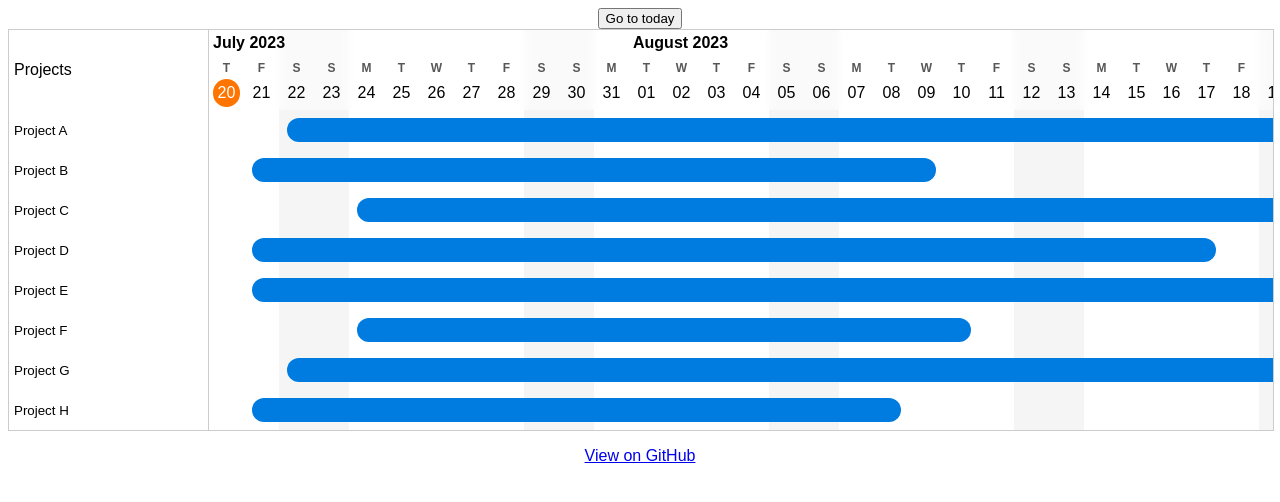
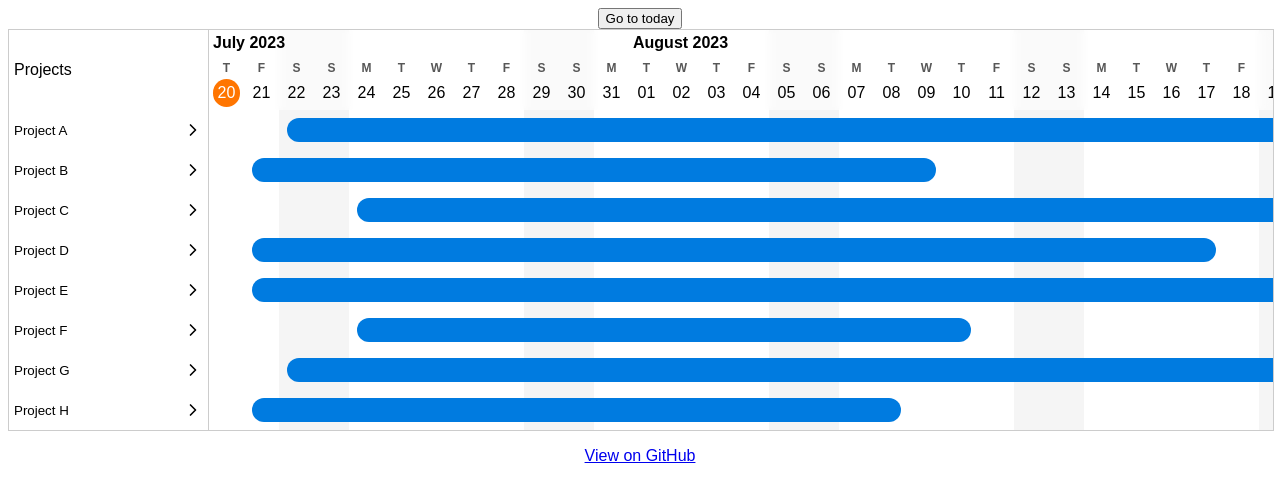
Before and after one commit to tjFogarty/vue-timeline, a Vue app: page / in a window 1280 px wide. Shown: the top 502 px of the page. Built offline with nearby package versions, Linux system fonts and the light colour scheme.

Commit message:
Makes expandable resources more obvious

```diff
--- a/src/components/TimelineView/components/ResourceItem.vue
+++ b/src/components/TimelineView/components/ResourceItem.vue
@@ -1,7 +1,28 @@
 <template>
   <li class="resource-item">
-    <button type="button" class="resource" @click="toggleEvents">
+    <button
+      type="button"
+      class="resource"
+      :class="{ 'is-open': isOpen }"
+      @click="toggleEvents"
+    >
       {{ resource.name }}
+
+      <svg
+        aria-hidden="true"
+        xmlns="http://www.w3.org/2000/svg"
+        viewBox="0 0 24 24"
+        fill="none"
+        class="chevron"
+      >
+        <path
+          d="M9 6L15 12L9 18"
+          stroke="#000000"
+          stroke-width="2"
+          stroke-linecap="round"
+          stroke-linejoin="round"
+        />
+      </svg>
     </button>
 
     <EventList v-if="isOpen" :resourceId="resource.id" />
@@ -66,6 +87,7 @@
 .resource {
   display: flex;
   align-items: center;
+  justify-content: space-between;
   padding: 5px;
   border-bottom: 1px solid #ccc;
   height: 100%;
@@ -75,4 +97,17 @@
   background-color: transparent;
   border: none;
 }
+
+.resource:hover {
+  background-color: rgba(0, 0, 0, 0.05);
+}
+
+.chevron {
+  width: 20px;
+  height: 20px;
+}
+
+.is-open .chevron {
+  transform: rotate(90deg);
+}
 </style>
```
